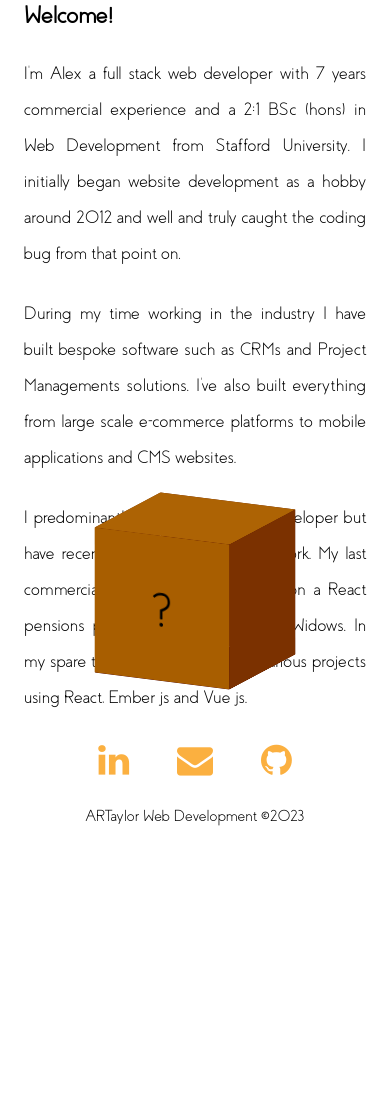
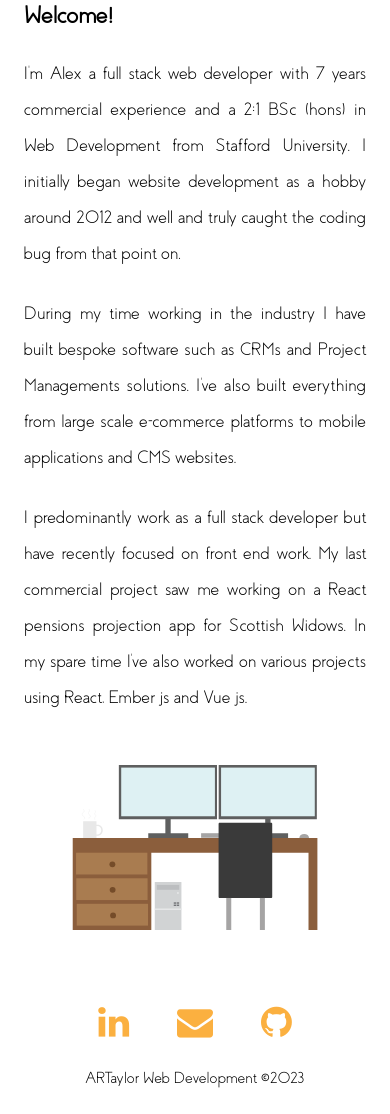
Before and after one commit to ARTaylor1502/portfolio-react, a React (Create React App) app: page / in a window 390 px wide. Before the commit the page ends 852 px from the top, so only its background shows below. Built offline with nearby package versions, Linux system fonts and the light colour scheme; no server answers.

Commit message:
Replace box with desk for mobile view

```diff
--- a/src/components/Home/Home.js
+++ b/src/components/Home/Home.js
@@ -46,7 +46,9 @@ const Home = () => {
 
         <div
           ref={boxRef}
-          className={`cube cursor-pointer${ballsActive ? "" : " shake"}`}
+          className={`hidden md:block cube cursor-pointer${
+            ballsActive ? "" : " shake"
+          }`}
           onClick={() => toggleBallsActive()}
         >
           <div className="z-30 face -front flex items-center justify-center text-6xl">
@@ -58,6 +60,11 @@ const Home = () => {
           <div className="z-10 face -right"></div>
           <div className="z-10 face -back"></div>
         </div>
+        <img
+          src="desk.svg"
+          alt="Desk"
+          className="p-12 mx-auto w-100 md:hidden"
+        />
       </div>
       {ballsActive && (
         <Canvas
```
Also changed, not shown: public/desk.svg (added).
